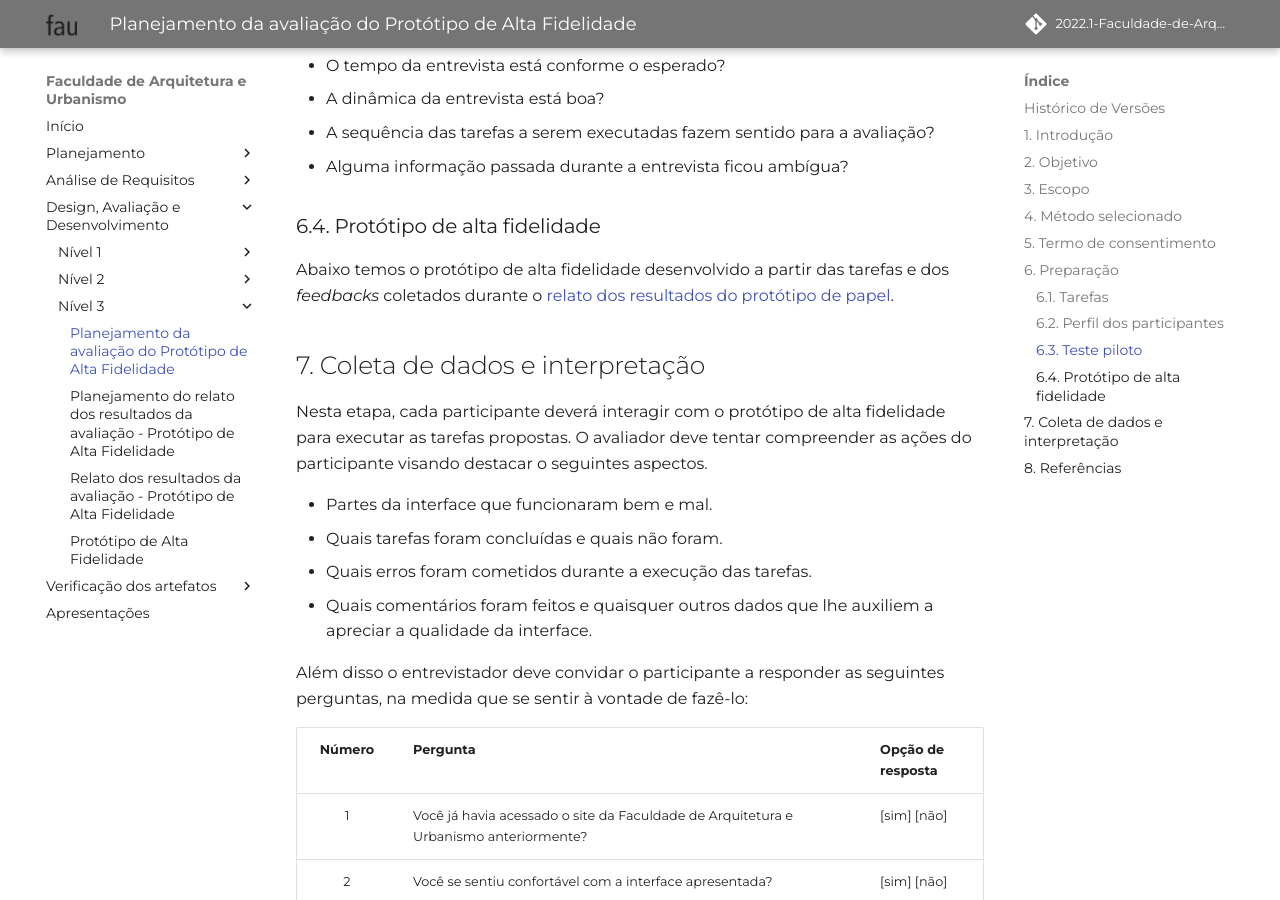
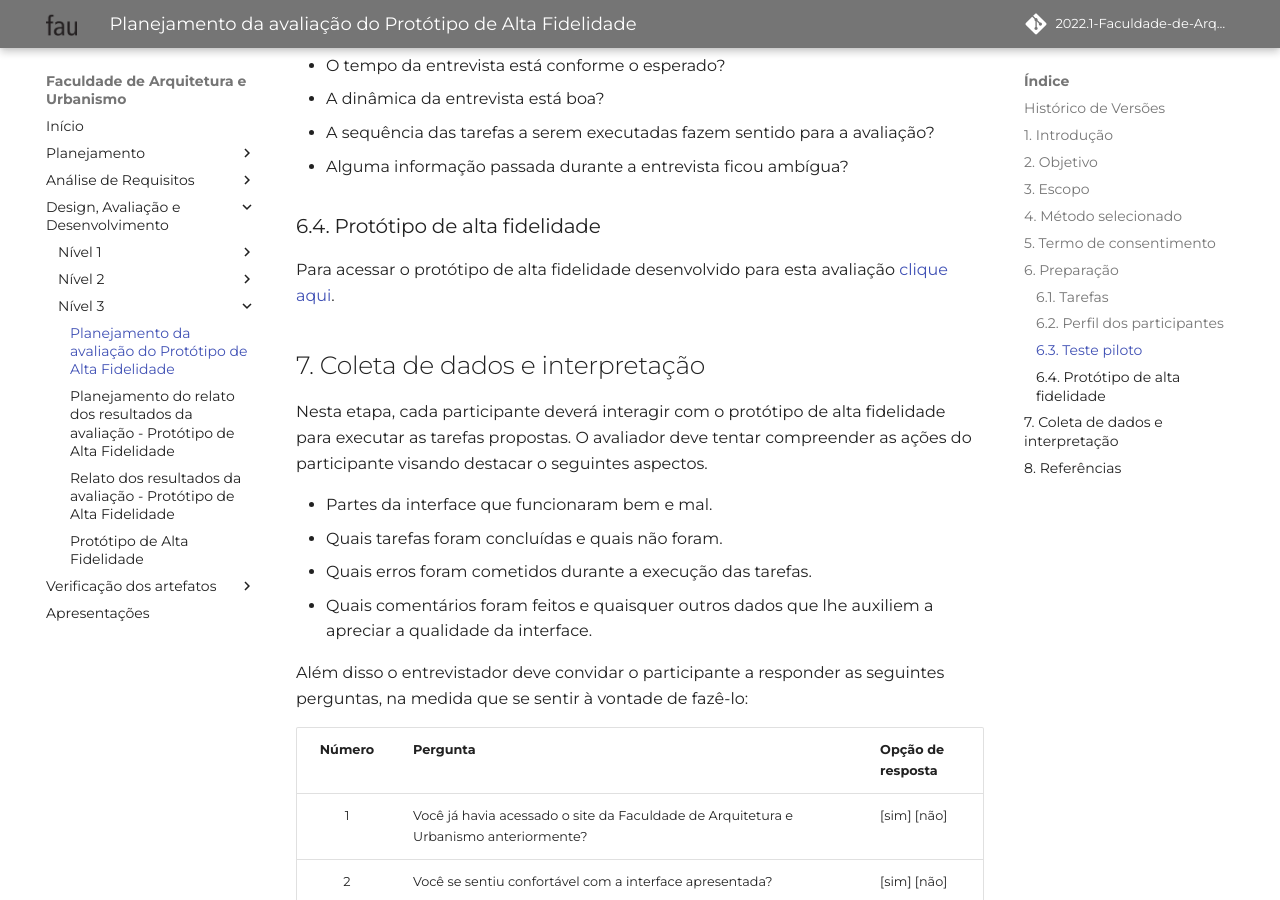
Before and after one commit to Mateusvff/2022.1-Faculdade-de-Arquitetura-e-Urbanismo, an MkDocs documentation site: the page built from docs/designAvalEDesenv/nivel3/planej-avaliacao-prototipo-alta-fidelidade.md, in a window 1280 px wide and 900 px high, scrolled down 3367 px. Built offline with MkDocs 1.6.1 and Material for MkDocs 9.7.7, drawn with Linux system fonts in a browser that asks for light colours; some web fonts are replaced; comment, search, counter and statistics services are not loaded.

Commit message:
ajuste no link para o prototipo de alta fidelidade

```diff
--- a/docs/designAvalEDesenv/nivel3/planej-avaliacao-prototipo-alta-fidelidade.md
+++ b/docs/designAvalEDesenv/nivel3/planej-avaliacao-prototipo-alta-fidelidade.md
@@ -83,7 +83,7 @@ O teste piloto visa responder as perguntas listadas abaixo:
 
 ### 6.4. Protótipo de alta fidelidade
 
-Abaixo temos o protótipo de alta fidelidade desenvolvido a partir das tarefas e dos _feedbacks_ coletados durante o [relato dos resultados do protótipo de papel](../nivel2/prototPapel/relato-result-prot-papel.md).
+Para acessar o protótipo de alta fidelidade desenvolvido para esta avaliação [clique aqui](./prototipo-alta-fidelid.md).
 
 ## 7. Coleta de dados e interpretação
 
```
